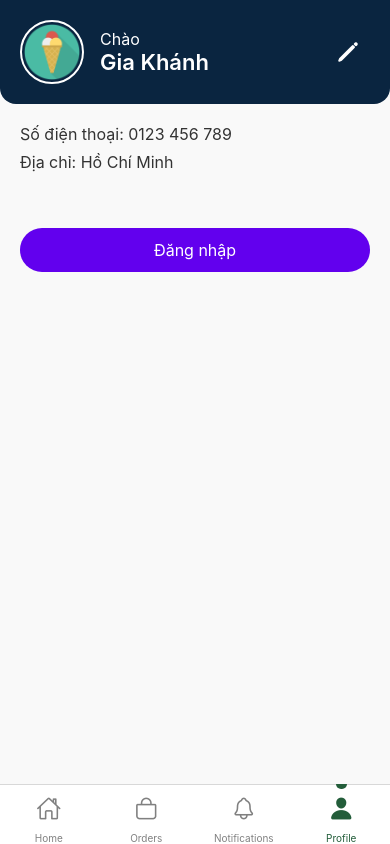
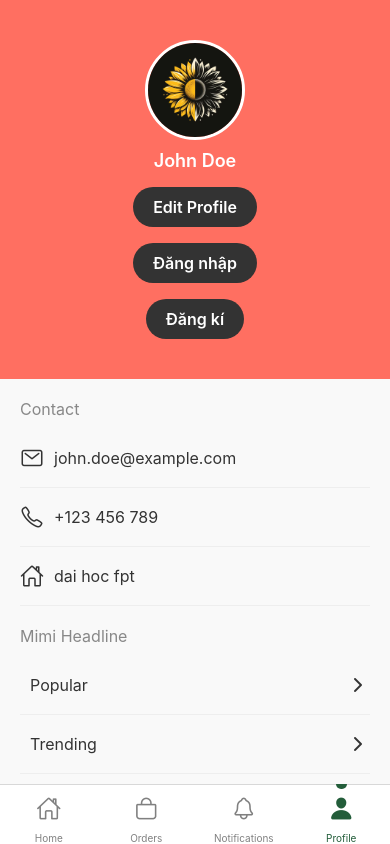
Before and after one commit to BenSkye/Event_Flower_Exchange-React_Native, a React Native app: screen /Profile in a window 390 px wide. Built offline with nearby package versions, Linux system fonts and the light colour scheme; no server answers; what react-native would draw is missing.

Commit message:
edit profile

```diff
--- a/app.json
+++ b/app.json
@@ -7,7 +7,7 @@
     "icon": "./assets/icon.png",
     "userInterfaceStyle": "light",
     "splash": {
-      "image": "./assets/kem.png",
+      "image": "./assets/splash.jpg",
       "resizeMode": "contain",
       "backgroundColor": "#ffffff"
     },
--- a/src/navigation/RootNavigator.tsx
+++ b/src/navigation/RootNavigator.tsx
@@ -10,6 +10,7 @@ import NotificationsScreen from '../screens/NotificationsScreen';
 import ProfileScreen from '../screens/ProfileScreen';
 import { StyleSheet, View } from 'react-native';
 import RegisterScreen from '../screens/RegisterScreen';
+import EditProfile from '../screens/EditProfile';
 const Stack = createStackNavigator();
 const Tab = createBottomTabNavigator();
 export type RootStackParamList = {
@@ -23,6 +24,7 @@ const HomeStack = () => (
         <Stack.Screen name="Register" component={RegisterScreen} />
         <Stack.Screen name="Profile" component={ProfileScreen} />
         <Stack.Screen name="Login" component={LoginScreen} />
+        <Stack.Screen name='EditProfile' component={EditProfile} />
     </Stack.Navigator>
 );
 
@@ -79,6 +81,7 @@ const RootNavigator = () => (
         <Stack.Screen name="MainTabs" component={TabNavigator} />
         <Stack.Screen name="Register" component={RegisterScreen} />
         <Stack.Screen name="Login" component={LoginScreen} />
+        <Stack.Screen name="EditProfile" component={EditProfile} />
 
     </Stack.Navigator>
 );
--- /dev/null
+++ b/src/screens/EditProfile.tsx
@@ -0,0 +1,14 @@
+import { Text, View } from 'react-native'
+import React, { Component } from 'react'
+
+export class EditProfile extends Component {
+  render() {
+    return (
+      <View>
+        <Text>day la trang edit profile</Text>
+      </View>
+    )
+  }
+}
+
+export default EditProfile
--- a/src/screens/ProfileScreen.tsx
+++ b/src/screens/ProfileScreen.tsx
@@ -5,17 +5,17 @@ import {
   Text,
   Image,
   TouchableOpacity,
-  SafeAreaView
+  ScrollView,
 } from "react-native";
-import { Ionicons } from "@expo/vector-icons"; // Icons
-import Button from "../components/Button";
+import { Ionicons, MaterialIcons, Feather } from "@expo/vector-icons"; // Icons
 import { NativeStackNavigationProp } from '@react-navigation/native-stack';
 import { useNavigation } from "@react-navigation/native";
 
 type RootStackParamList = {
   Profile: undefined;
+  EditProfile: undefined;
+  Login: undefined;
   Register: undefined;
-  Login: undefined;
 };
 
 type ProfileScreenProps = {
@@ -24,46 +24,104 @@ type ProfileScreenProps = {
 
 const ProfileScreen = ({ navigation }: ProfileScreenProps) => {
   return (
-    <SafeAreaView style={styles.container}>
+    <ScrollView style={styles.container}>
       {/* Header Section */}
-      <View style={styles.profileSection}>
+      <View style={styles.headerSection}>
         <Image
-          source={require("../assets/img/kem.png")}
+          source={require("../assets/img/avt.jpg")} // Replace with your image path
           style={styles.profilePicture}
         />
-        <View style={styles.profileInfo}>
-          <Text style={styles.greeting}>Chào</Text>
-          <Text style={styles.userName}>Gia Khánh</Text>
-        </View>
-        <TouchableOpacity style={styles.editButton} onPress={() => {}}>
-          <Ionicons name="pencil" size={24} color="white" />
+        {/* Username */}
+        <Text style={styles.userName}>John Doe</Text>
+        <TouchableOpacity
+          onPress={() => navigation.navigate('EditProfile')}
+          style={styles.editButton}
+        >
+          <Text style={styles.editButtonText}>Edit Profile</Text>
+        </TouchableOpacity>
+        <TouchableOpacity
+          onPress={() => navigation.navigate('Login')}
+          style={styles.editButton}
+        >
+          <Text style={styles.editButtonText}>Đăng nhập</Text>
+        </TouchableOpacity>
+        <TouchableOpacity
+          onPress={() => navigation.navigate('Register')}
+          style={styles.editButton}
+        >
+          <Text style={styles.editButtonText}>Đăng kí</Text>
         </TouchableOpacity>
       </View>
 
-      {/* Profile Info */}
-      <View style={styles.infoSection}>
-        <Text style={styles.infoText}>Số điện thoại: 0123 456 789</Text>
-        <Text style={styles.infoText}>Địa chỉ: Hồ Chí Minh</Text>
+      {/* Contact Section */}
+      <View style={styles.section}>
+        <Text style={styles.sectionTitle}>Contact</Text>
+        <View style={styles.sectionItem}>
+          <Ionicons name="mail-outline" size={24} color="#333" />
+          <Text style={styles.sectionText}>john.doe@example.com</Text>
+        </View>
+        <View style={styles.sectionItem}>
+          <Ionicons name="call-outline" size={24} color="#333" />
+          <Text style={styles.sectionText}>+123 456 789</Text>
+        </View>
+        <View style={styles.sectionItem}>
+          <Ionicons name="home-outline" size={24} color="#333" />
+          <Text style={styles.sectionText}>dai hoc fpt</Text>
+        </View>
       </View>
 
-      {/* Action Buttons */}
-      <View style={styles.buttonContainer}>
-        <Button
-          title="Đăng nhập"
-          onPress={() => navigation.navigate('Login')}
-          color="#6200EE"
-          style={styles.actionButton}
-        />
+      {/* Mimi Headline Section */}
+      <View style={styles.section}>
+        <Text style={styles.sectionTitle}>Mimi Headline</Text>
+        <TouchableOpacity style={styles.sectionItem}>
+          <Text style={styles.sectionText}>Popular</Text>
+          <Feather name="chevron-right" size={24} color="#333" />
+        </TouchableOpacity>
+        <TouchableOpacity style={styles.sectionItem}>
+          <Text style={styles.sectionText}>Trending</Text>
+          <Feather name="chevron-right" size={24} color="#333" />
+        </TouchableOpacity>
+        <TouchableOpacity style={styles.sectionItem}>
+          <Text style={styles.sectionText}>Today</Text>
+          <Feather name="chevron-right" size={24} color="#333" />
+        </TouchableOpacity>
       </View>
 
-      {/* Register Button */}
-      <TouchableOpacity
-        style={styles.registerButton}
-        onPress={() => navigation.navigate('Register')}
-      >
-        <Text style={styles.registerText}>Chưa có tài khoản? Đăng ký ngay</Text>
-      </TouchableOpacity>
-    </SafeAreaView>
+      {/* Content Section */}
+      <View style={styles.section}>
+        <Text style={styles.sectionTitle}>Content</Text>
+        <TouchableOpacity style={styles.sectionItem}>
+          <Ionicons name="heart-outline" size={24} color="#333" />
+          <Text style={styles.sectionText}>Favourite</Text>
+          <Feather name="chevron-right" size={24} color="#333" />
+        </TouchableOpacity>
+        <TouchableOpacity style={styles.sectionItem}>
+          <Ionicons name="download-outline" size={24} color="#333" />
+          <Text style={styles.sectionText}>Download</Text>
+          <Feather name="chevron-right" size={24} color="#333" />
+        </TouchableOpacity>
+      </View>
+
+      {/* Preferences Section */}
+      <View style={styles.section}>
+        <Text style={styles.sectionTitle}>Preferences</Text>
+        <TouchableOpacity style={styles.sectionItem}>
+          <MaterialIcons name="language" size={24} color="#333" />
+          <Text style={styles.sectionText}>Language</Text>
+          <Feather name="chevron-right" size={24} color="#333" />
+        </TouchableOpacity>
+        <TouchableOpacity style={styles.sectionItem}>
+          <Ionicons name="moon-outline" size={24} color="#333" />
+          <Text style={styles.sectionText}>Darkmode</Text>
+          <Feather name="chevron-right" size={24} color="#333" />
+        </TouchableOpacity>
+        <TouchableOpacity style={styles.sectionItem}>
+          <Ionicons name="wifi-outline" size={24} color="#333" />
+          <Text style={styles.sectionText}>Only Download via Wifi</Text>
+          <Feather name="chevron-right" size={24} color="#333" />
+        </TouchableOpacity>
+      </View>
+    </ScrollView>
   );
 };
 
@@ -72,68 +130,58 @@ const styles = StyleSheet.create({
     flex: 1,
     backgroundColor: "#f9f9f9",
   },
-  profileSection: {
+  headerSection: {
+    alignItems: "center",
+    backgroundColor: "#FF6F61",
+    paddingVertical: 40,
+    paddingHorizontal: 20,
+  },
+  profilePicture: {
+    width: 100,
+    height: 100,
+    borderRadius: 50,
+    borderWidth: 3,
+    borderColor: "#fff",
+  },
+  userName: {
+    marginTop: 10,
+    fontSize: 18,
+    fontWeight: "600",
+    color: "#fff",
+  },
+  editButton: {
+    marginTop: 16,
+    backgroundColor: "#333",
+    borderRadius: 24,
+    paddingVertical: 10,
+    paddingHorizontal: 20,
+  },
+  editButtonText: {
+    color: "#fff",
+    fontSize: 16,
+    fontWeight: "600",
+  },
+  section: {
+    marginTop: 20,
+    paddingHorizontal: 20,
+  },
+  sectionTitle: {
+    fontSize: 16,
+    color: "#888",
+    marginBottom: 10,
+  },
+  sectionItem: {
     flexDirection: "row",
     alignItems: "center",
-    padding: 20,
-    backgroundColor: "#0A2540",
-    elevation: 2, // M3 uses shadows and elevation
-    borderBottomStartRadius: 16,
-    borderBottomEndRadius: 16,
+    paddingVertical: 16,
+    borderBottomWidth: 1,
+    borderBottomColor: "#eee",
   },
-  profilePicture: {
-    width: 64,
-    height: 64,
-    borderRadius: 32,
-    borderWidth: 2,
-    borderColor: "#fff",
-  },
-  profileInfo: {
-    flex: 1,
-    marginLeft: 16,
-  },
-  greeting: {
-    color: "#fff",
-    fontSize: 16,
-    fontWeight: "400", // M3 regular font weight
-  },
-  userName: {
-    color: "#fff",
-    fontSize: 22,
-    fontWeight: "600", // M3 medium weight for headings
-  },
-  editButton: {
-    padding: 10,
-  },
-  infoSection: {
-    marginVertical: 20,
-    paddingHorizontal: 20,
-  },
-  infoText: {
+  sectionText: {
     fontSize: 16,
     color: "#333",
-    marginBottom: 8,
-  },
-  buttonContainer: {
-    paddingHorizontal: 20,
-    marginTop: 20,
-  },
-  actionButton: {
-    marginVertical: 8,
-    borderRadius: 28, // M3's more rounded button style
-    paddingVertical: 12,
-  },
-  registerButton: {
-    position: 'absolute',
-    bottom: 20,
-    left: 0,
-    right: 0,
-    alignItems: 'center',
-  },
-  registerText: {
-    color: '#6200EE',
-    fontSize: 16,
-    fontWeight: '600',
+    marginLeft: 10,
+    flex: 1,
   },
 });
 
```
Also changed, not shown: assets/splash.jpg (added), src/assets/img/avt.jpg (added).
